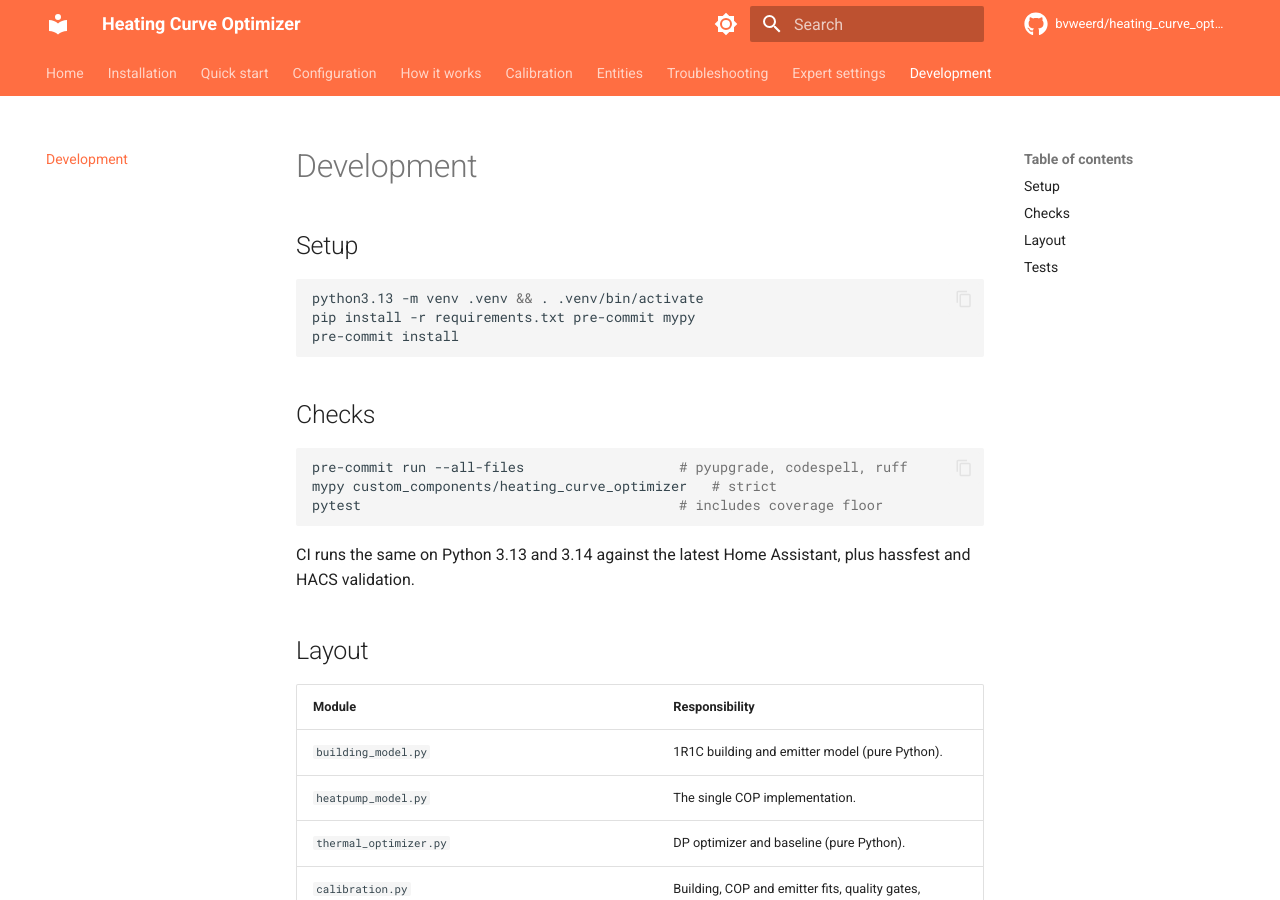
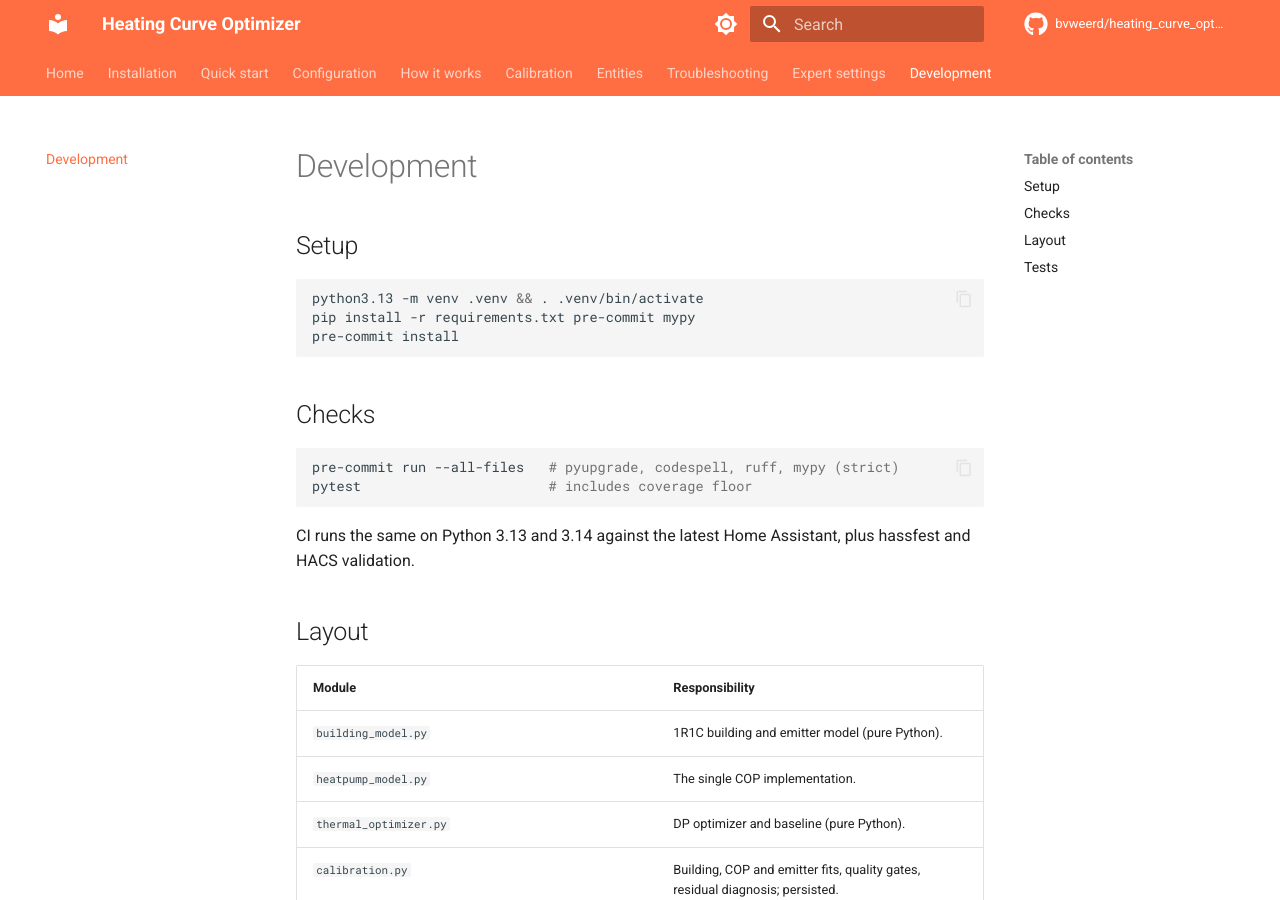
Before and after one commit to bvweerd/heating_curve_optimizer, an MkDocs documentation site: the page built from docs/development.md, in a window 1280 px wide and 900 px high. Built offline with MkDocs 1.6.1 and Material for MkDocs 9.7.7, drawn with Linux system fonts in a browser that asks for light colours; comment, search, counter and statistics services are not loaded.

Commit message:
ci: run mypy as a pre-commit hook
A local system hook, so it checks against the installed Home Assistant
like CI does (an isolated mirrors-mypy environment would not have its
types). The separate CI mypy step is dropped: pre-commit now runs it.

````diff
--- a/docs/development.md
+++ b/docs/development.md
@@ -11,9 +11,8 @@ pre-commit install
 ## Checks
 
 ```bash
-pre-commit run --all-files                   # pyupgrade, codespell, ruff
-mypy custom_components/heating_curve_optimizer   # strict
-pytest                                       # includes coverage floor
+pre-commit run --all-files   # pyupgrade, codespell, ruff, mypy (strict)
+pytest                       # includes coverage floor
 ```
 
 CI runs the same on Python 3.13 and 3.14 against the latest Home Assistant,
````
Also changed, not shown: .pre-commit-config.yaml (+11 -0 lines), CLAUDE.md (+1 -2 lines), README.md (+1 -2 lines), 1 other file.
